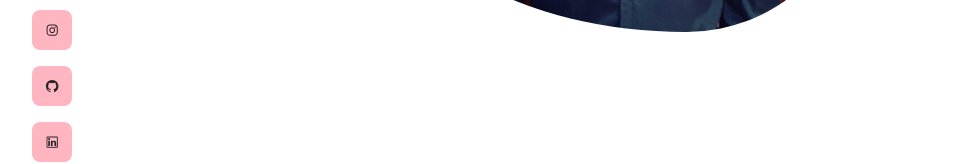
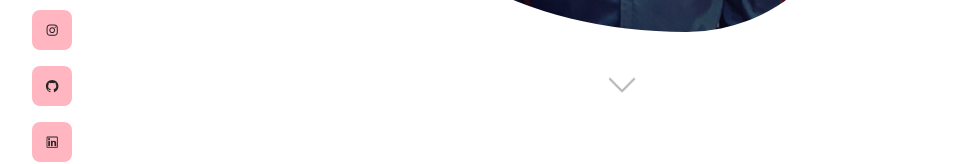
Before and after one commit to IsaacYu15/portfoliowebsite, a React (Create React App) app: page / in a window 1280 px wide. Shown: the part 528-692 px from the top of the page, without its empty margins (18-975 px from the left). Built offline with nearby package versions, Linux system fonts and the light colour scheme.

Commit message:
feat: scroll to bio on click

```diff
--- a/src/sections/header/Header.jsx
+++ b/src/sections/header/Header.jsx
@@ -2,6 +2,15 @@ import'./header.css'
 import HeaderImage from '../../assets/headerImage.png'
 import data from './data'
 
+const scrollToBio =()=> {
+  const div = document.getElementsByClassName("container bio__container");
+
+  div[0].scrollIntoView({
+    block: "center",
+    inline: "center",
+  });
+
+}
 const Header = () => {
   return (
     <header id="header">
@@ -21,11 +30,13 @@ const Header = () => {
 
       </div>
 
+      <button className="arrow" onClick={scrollToBio}></button>
+
       <div className="container bio__container  ">
           <p>Hey! 👋 My names Isaac and I'm studying System Design Engineering at Waterloo. My passion for coding started
           with making video games, but now I've started to explore other projects including
           the embed software and websites! </p>
-        </div>
+      </div>
 
     </header>
   )
--- a/src/sections/header/header.css
+++ b/src/sections/header/header.css
@@ -45,6 +45,32 @@ header {
     margin: auto;
     text-align: center;
     font-size: 1rem;
+}
+
+.arrow {
+
+    margin-top: 3%;
+
+    width: 30px;
+    height: 30px;
+
+    background-color: white;
+    background-image: url("../../assets/downarrow.png");
+    background-position: center;
+    background-repeat: no-repeat;
+    background-size: cover;
+
+    animation: fadeinout 3s ease-in-out infinite;
+}
+
+@keyframes fadeinout {
+    0%, 100% {
+        opacity: 0.3;
+    }
+
+    50% {
+        opacity: 0.1;
+    }
 }
 
 .headerBase {
```
Also changed, not shown: src/assets/downarrow.png (added).
